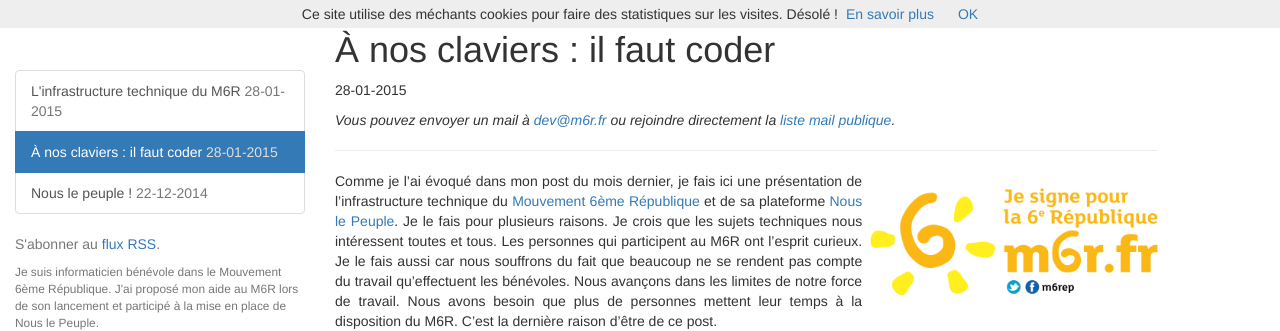
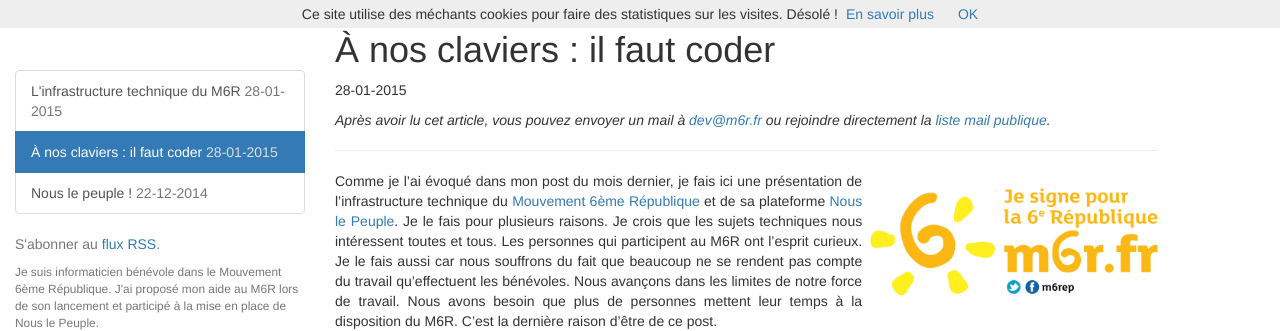
Before and after one commit to guillaumerobin/guillaumerobin.github.io, a Jekyll site: the page built from _posts/2015-01-28-a-nos-claviers-il-faut-coder.md, in a window 1280 px wide. Shown: the top 331 px of the page. Built offline with Jekyll 4.4.1, drawn with Linux system fonts in a browser that asks for light colours; nearby versions of some CDN libraries.

Commit message:
précision contact il-faut-coder

```diff
--- a/_posts/2015-01-28-a-nos-claviers-il-faut-coder.md
+++ b/_posts/2015-01-28-a-nos-claviers-il-faut-coder.md
@@ -12,9 +12,9 @@ excerpt:
     CMS Pligg.
 ---
 
-*Vous pouvez envoyer un mail à [dev@m6r.fr](mailto:dev@m6r.fr) ou rejoindre
-directement la [liste mail publique](http://listes.m6r.fr/wws/info/nouslepeuple-
-devel).*
+*Après avoir lu cet article, vous pouvez envoyer un mail à
+[dev@m6r.fr](mailto:dev@m6r.fr) ou rejoindre directement la [liste mail
+publique](http://listes.m6r.fr/wws/info/nouslepeuple- devel).*
 
 -----------
 
```
